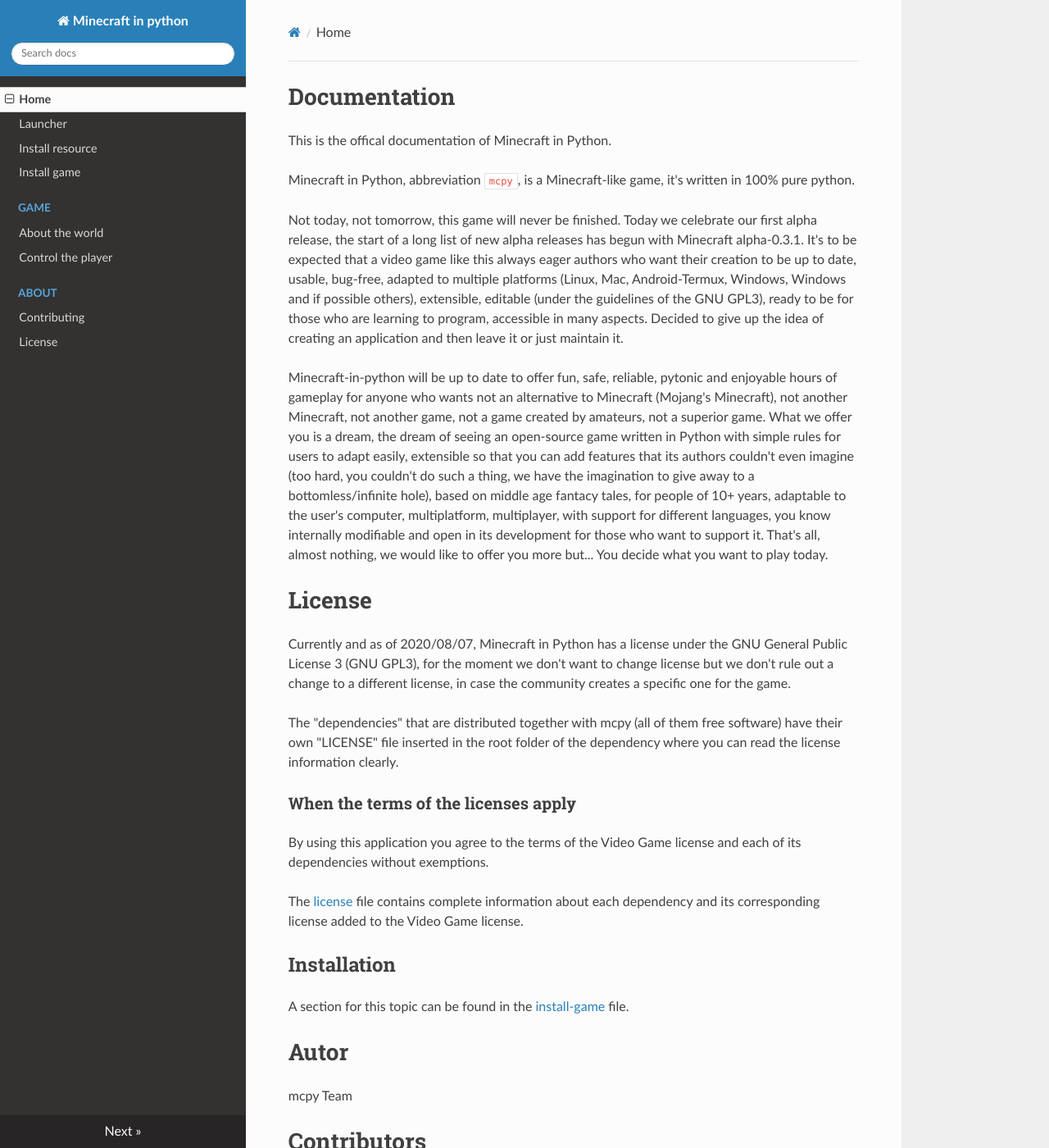
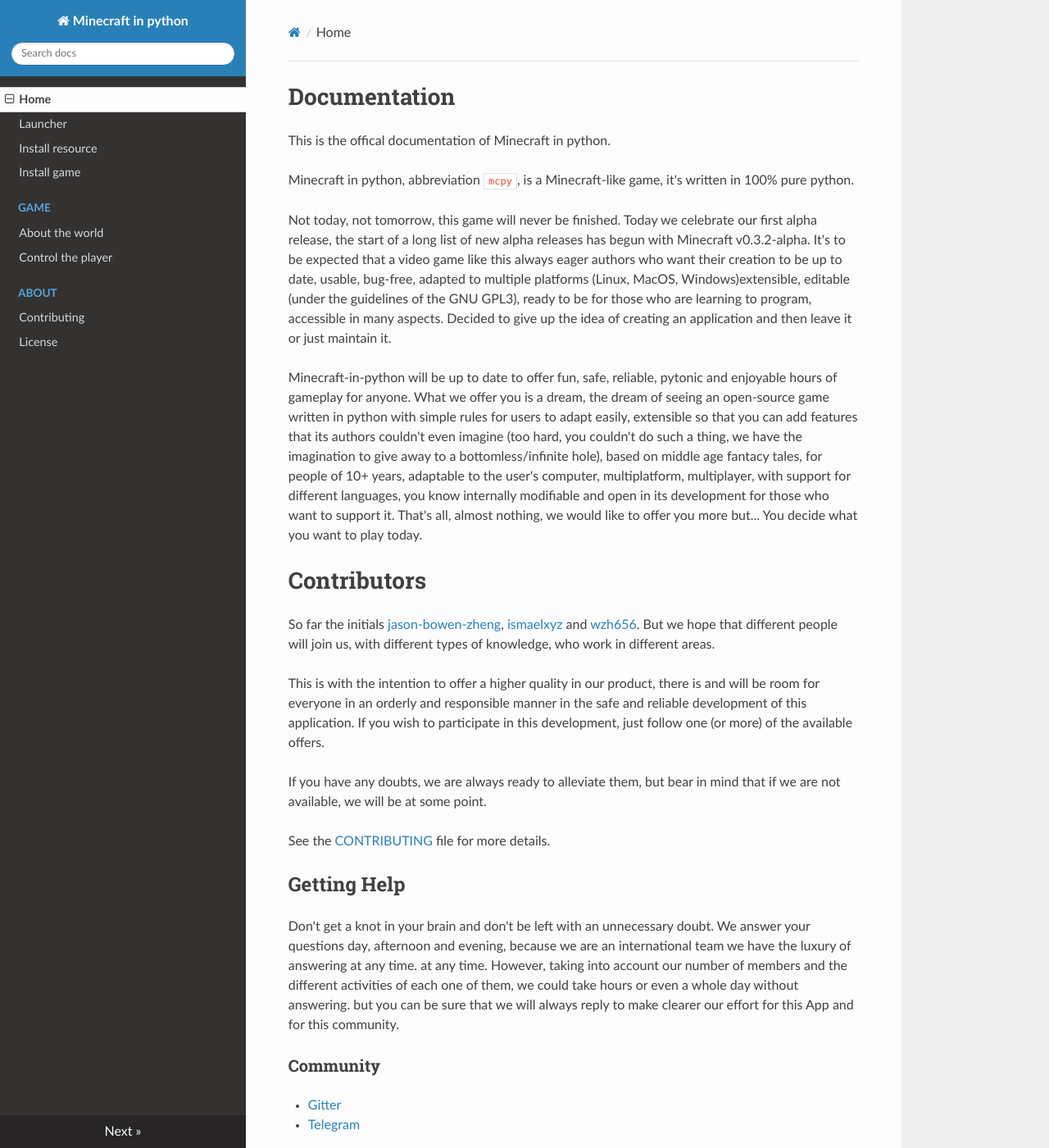
Before and after one commit to minecraft-py/docs-zh, an MkDocs documentation site: the page built from docs/index.md, in a window 1280 px wide and 1400 px high. Shown: the whole window at 82% size. Built offline with MkDocs 1.6.1, drawn with Linux system fonts in a browser that asks for light colours; nearby versions of some CDN libraries; some of the changed text lies outside the part shown.

Commit message:
2021-04-15

```diff
--- a/docs/index.md
+++ b/docs/index.md
@@ -1,49 +1,25 @@
 # Documentation
-This is the offical documentation of Minecraft in Python.
+This is the offical documentation of Minecraft in python.
 
-Minecraft in Python, abbreviation `mcpy`, is a Minecraft-like game, it's written in 100% pure python.
+Minecraft in python, abbreviation `mcpy`, is a Minecraft-like game, it's written in 100% pure python.
 
 Not today, not tomorrow, this game will never be finished. Today we celebrate our first alpha release,
-the start of a long list of new alpha releases has begun with Minecraft alpha-0.3.1.
+the start of a long list of new alpha releases has begun with Minecraft v0.3.2-alpha.
 It's to be expected that a video game like this always eager authors who want their creation to be up to date,
-usable, bug-free, adapted to multiple platforms (Linux, Mac, Android-Termux, Windows, Windows
-and if possible others), extensible, editable (under the guidelines of the GNU GPL3), ready to be
+usable, bug-free, adapted to multiple platforms (Linux, MacOS, Windows)extensible,
+editable (under the guidelines of the GNU GPL3), ready to be
 for those who are learning to program, accessible in many aspects. Decided to give up the idea of creating
 an application and then leave it or just maintain it.
 
 Minecraft-in-python will be up to date to offer fun, safe, reliable, pytonic and enjoyable
-hours of gameplay for anyone who wants not an alternative to Minecraft (Mojang's Minecraft), not another
-Minecraft, not another game, not a game created by amateurs, not a superior game.
-What we offer you is a dream, the dream of seeing an open-source game written in Python with
+hours of gameplay for anyone.
+What we offer you is a dream, the dream of seeing an open-source game written in python with
 simple rules for users to adapt easily, extensible so that you can add features that its authors
 couldn't even imagine (too hard, you couldn't do such a thing, we have the imagination
 to give away to a bottomless/infinite hole), based on middle age fantacy tales,  for people of 10+ years,
 adaptable to the user's computer, multiplatform, multiplayer, with support for different languages, you
 know internally modifiable and open in its development for those who want to support it. That's all, almost
 nothing, we would like to offer you more but... You decide what you want to play today.
-
-# License
-Currently and as of 2020/08/07, Minecraft in Python has a license under the
-GNU General Public License 3 (GNU GPL3), for the moment we don't want to change license but we don't rule out
-a change to a different license, in case the community creates a specific one for the game.
-
-The "dependencies" that are distributed together with mcpy (all of them free software)
-have their own "LICENSE" file inserted in the root folder of the dependency where you can read the license
-information clearly.
-
-### When the terms of the licenses apply
-By using this application you agree to the terms of the Video Game license and each of its dependencies
-without exemptions.
-
-The [license](about/license.md) file contains complete information about each dependency and its corresponding
-license added to the Video Game license.
-
-## Installation
-A section for this topic can be found in the [install-game](install-game.md) file.
-
-# Autor
-mcpy Team
-
 
 # Contributors
 So far the initials [jason-bowen-zheng](https://github.com/jason-bowen-zheng), [ismaelxyz](https://github.com/ismaelxyz) and
@@ -66,46 +42,10 @@
 could take hours or even a whole day without answering. but you can be sure that we will always reply to make clearer
 our effort for this App and for this community.
 
-### Communication Officers
+### Community
 
-- **@jason-bowen-zheng** - <18917572736@wo.cn>
-- **@ismaelxyz** - <ismaelbeli.com@gmail.com>
-
-
-### Community - Official Community Communication Groups
-
-- [Gitter Forum](https://gitter.im/Minecraft-in-python/community)
-- [Telegram group](https://t.me/minecraft-in-python)
-
-**Important**
-
-- Please follow the rules of respect and courtesy that you and any other person in the world deserve above all when expressing yourself.
-- Don't give out personal information unless you *are sure* of what you are doing.
-- The mcpy team will not be held responsible for any scams you may fall into,
-take your respective precautions.
-- The mcpy team manages only its own official accounts as stated in this document, not others.
-- We will never ask you for personal information in public and if we do ask you for personal information we will follow the most
-procedures as discreetly as possible in *private*, in order to be conducive to the resolution of your possible
-concern.
-
-## Versions
-For now mcpy has broken and temporarily (at least until its first stable release) will continue to break
-compatibility between versions.
-
-to better understand the version system you just have to know that each version has three digits
-separated by two points the first digit corresponds to the higher version an increase in said number
-would correspond to large, very notable changes in the Video Game especially in the internal part (
-the code, its structure, etc).
-The second digit corresponds to the minor version there should be one or more increases of this
-number each year, its importance (especially with the first stable version) lies in changes
-such as the elimination of bugs, the optimization of the code, the addition of one or some new features
-to the game that do not interfere with the previous ones and above all not too many. The last digit, the patch
-version is only linked to the elimination of small bugs and code optimizations,
-changes that have little effect on the playability.
-
-Each version comprises two states alpha and stable, before a version can be stable
-it has to go through some tests in its alpha state and later it will be accepted
-as a stable version.
+- [Gitter](https://gitter.im/Minecraft-in-python/community)
+- [Telegram](https://t.me/minecraftInPython)
 
 ## Internal aspects
 
```
